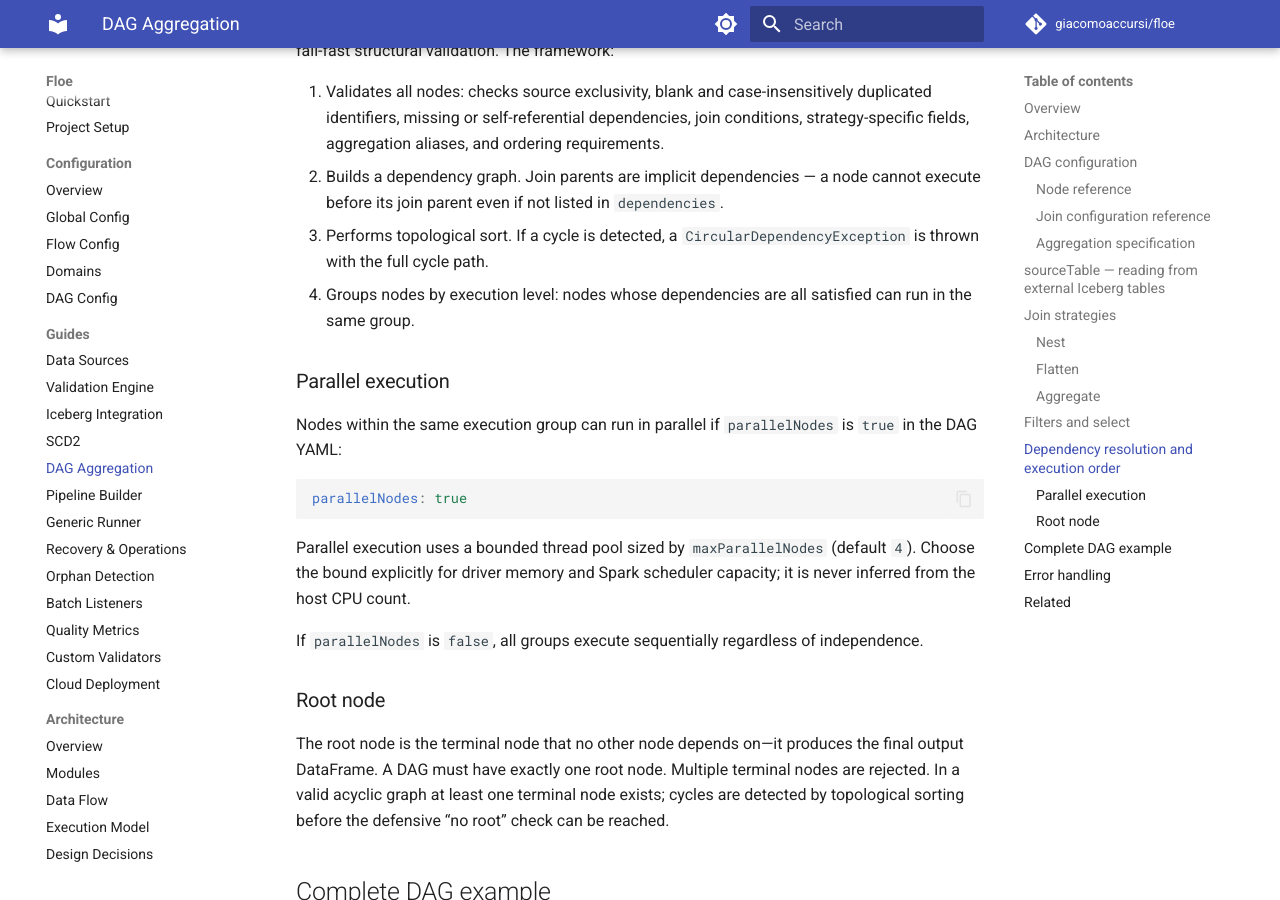
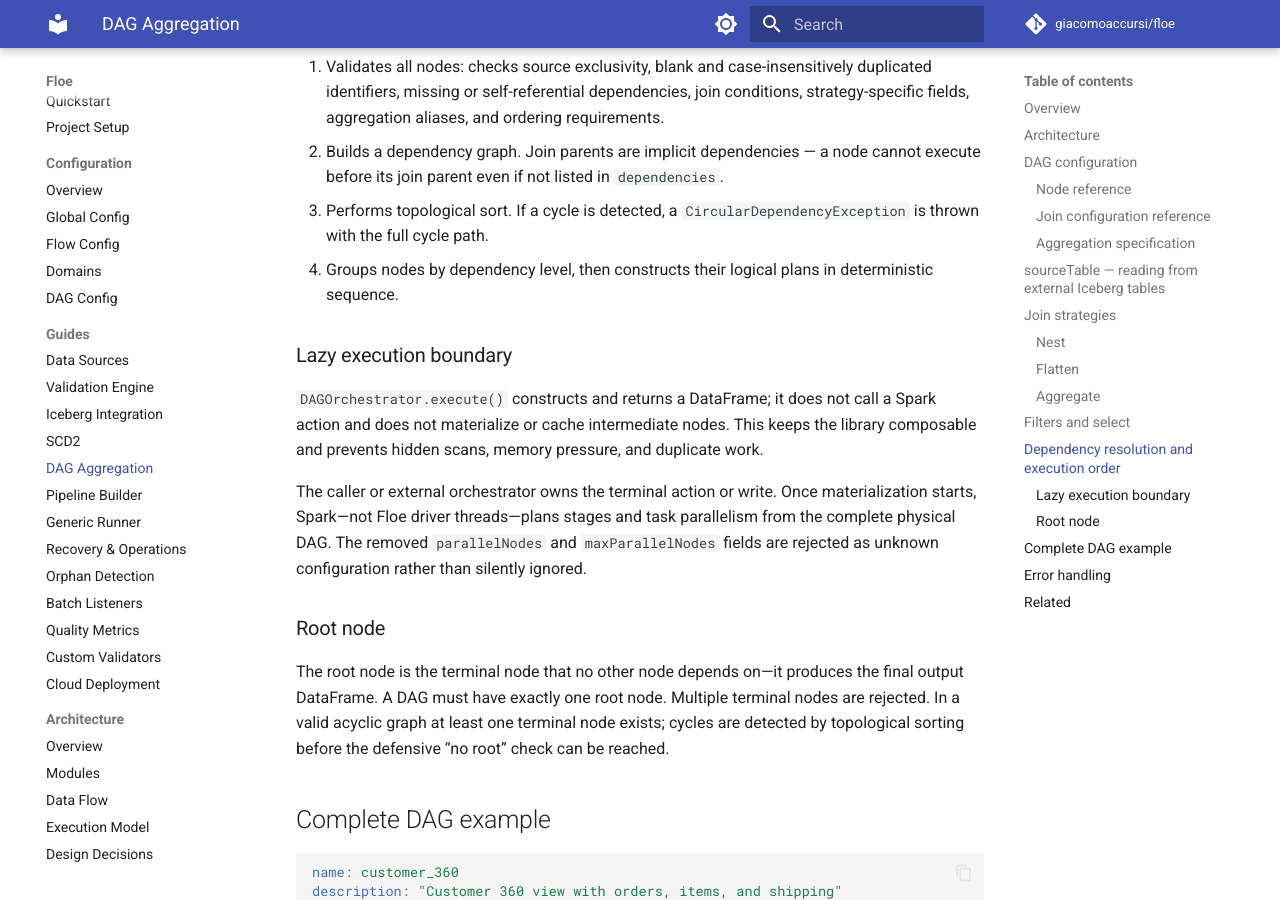
Before and after one commit to giacomoaccursi/Floe, an MkDocs documentation site: the page built from site-docs/guides/dag-aggregation.md, in a window 1280 px wide and 900 px high, scrolled down 7140 px. Built offline with MkDocs 1.6.1 and Material for MkDocs 9.7.7, drawn with Linux system fonts in a browser that asks for light colours; comment, search, counter and statistics services are not loaded; some of the changed text lies outside the part shown.

Commit message:
docs: define lazy dag execution boundary

````diff
--- a/site-docs/guides/dag-aggregation.md
+++ b/site-docs/guides/dag-aggregation.md
@@ -4,11 +4,11 @@
 
 The DAG aggregation module builds a directed acyclic graph of data transformations that join, filter, and aggregate data from multiple flows. Each node in the DAG represents a data source (an Iceberg table derived from a flow) and optionally joins its data with a parent node using one of three strategies: Nest, Flatten, or Aggregate.
 
-The DAG is defined in a YAML configuration file. At execution time, the framework resolves dependencies, detects cycles, groups independent nodes for parallel execution, and produces a single output DataFrame from the root node.
+The DAG is defined in a YAML configuration file. Floe resolves dependencies, detects cycles, and builds a single lazy output DataFrame from the root node.
 
 ## Architecture
 
-The module validates the DAG configuration, resolves dependencies from join declarations, detects cycles, groups independent nodes for parallel execution, and produces a single output DataFrame from the root node. Three join strategies are supported: Nest, Flatten, and Aggregate.
+The module validates the DAG configuration, resolves dependencies from join declarations, detects cycles, groups nodes by dependency level, and produces a single lazy DataFrame from the root node. Three join strategies are supported: Nest, Flatten, and Aggregate.
 
 DAG nodes can reference any Iceberg table in the catalog, including [derived tables](pipeline-builder.md#derived-tables) produced by the pipeline.
 
@@ -234,19 +234,13 @@ The DAG is executed in topological order. YAML and programmatic construction sha
 1. Validates all nodes: checks source exclusivity, blank and case-insensitively duplicated identifiers, missing or self-referential dependencies, join conditions, strategy-specific fields, aggregation aliases, and ordering requirements.
 2. Builds a dependency graph. Join parents are implicit dependencies — a node cannot execute before its join parent even if not listed in `dependencies`.
 3. Performs topological sort. If a cycle is detected, a `CircularDependencyException` is thrown with the full cycle path.
-4. Groups nodes by execution level: nodes whose dependencies are all satisfied can run in the same group.
+4. Groups nodes by dependency level, then constructs their logical plans in deterministic sequence.
 
-### Parallel execution
+### Lazy execution boundary
 
-Nodes within the same execution group can run in parallel if `parallelNodes` is `true` in the DAG YAML:
+`DAGOrchestrator.execute()` constructs and returns a DataFrame; it does not call a Spark action and does not materialize or cache intermediate nodes. This keeps the library composable and prevents hidden scans, memory pressure, and duplicate work.
 
-```yaml
-parallelNodes: true
-```
-
-Parallel execution uses a bounded thread pool sized by `maxParallelNodes` (default `4`). Choose the bound explicitly for driver memory and Spark scheduler capacity; it is never inferred from the host CPU count.
-
-If `parallelNodes` is `false`, all groups execute sequentially regardless of independence.
+The caller or external orchestrator owns the terminal action or write. Once materialization starts, Spark—not Floe driver threads—plans stages and task parallelism from the complete physical DAG. The removed `parallelNodes` and `maxParallelNodes` fields are rejected as unknown configuration rather than silently ignored.
 
 ### Root node
 
````
Also changed, not shown: site-docs/architecture/design-decisions.md (+2 -2 lines), site-docs/architecture/modules.md (+2 -2 lines), site-docs/architecture/overview.md (+2 -2 lines), site-docs/configuration/dag.md (+0 -4 lines), site-docs/configuration/global.md (+1 -1 lines).
